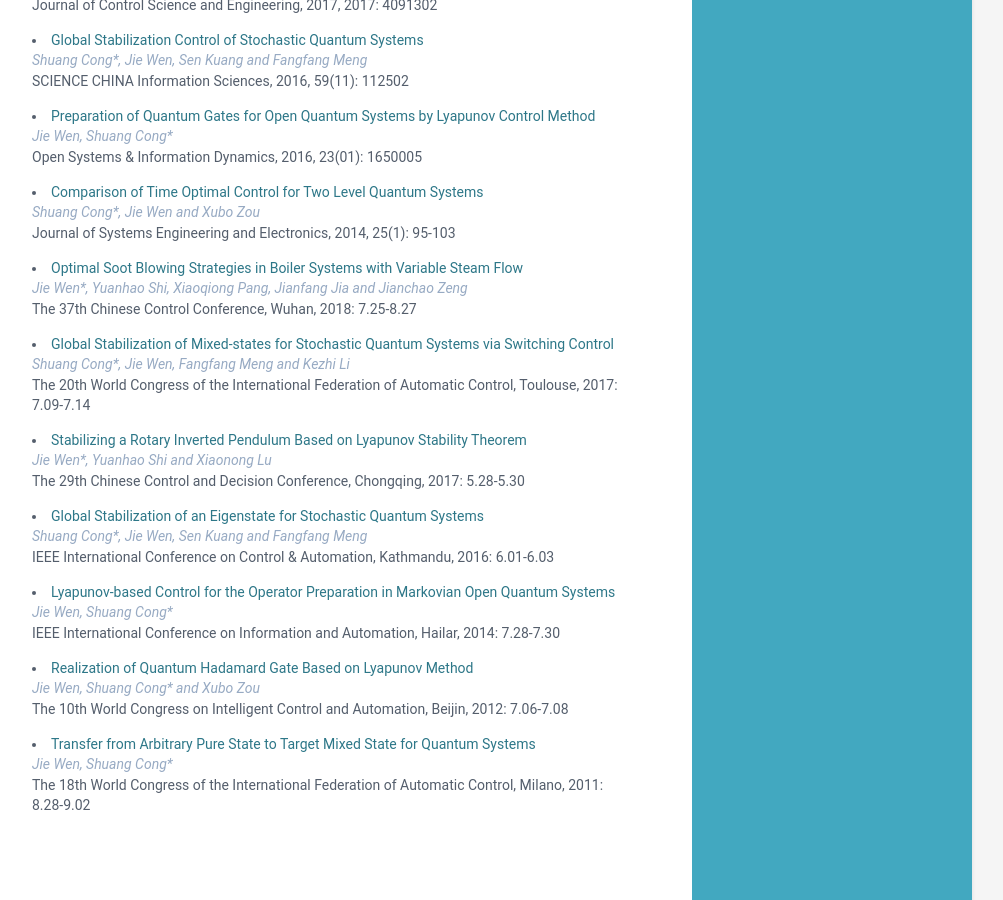
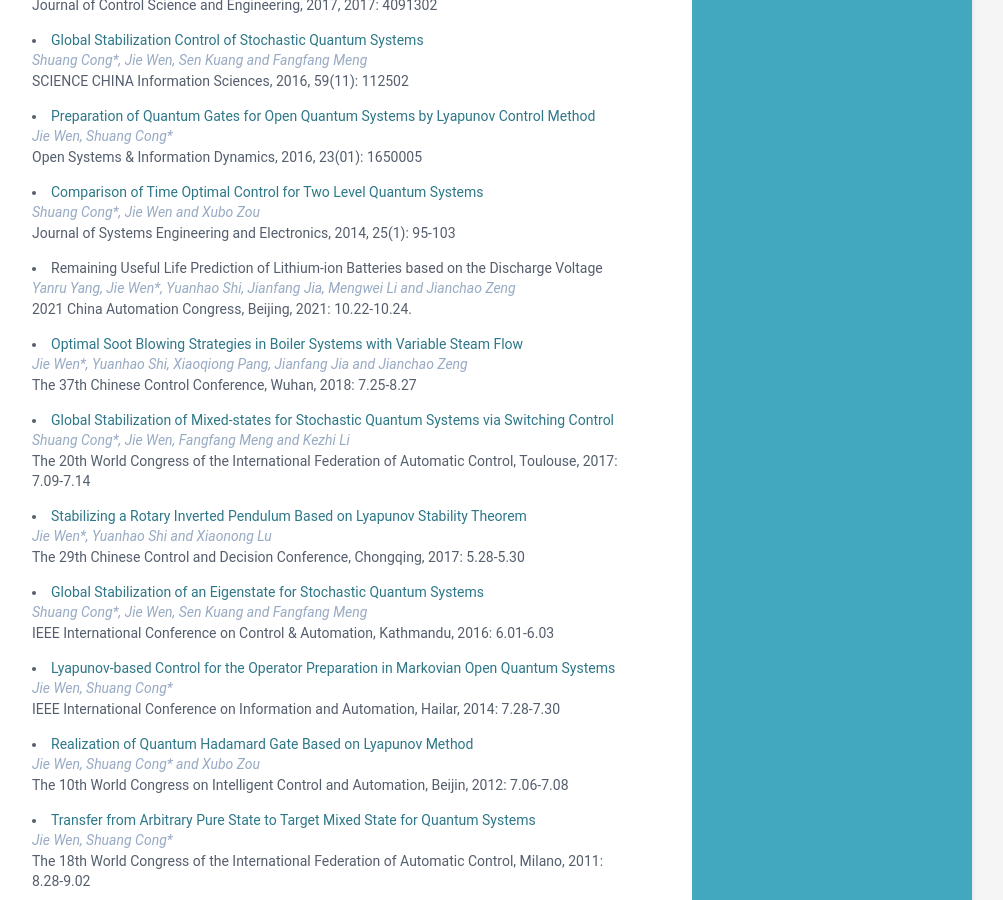
Before and after one commit to wenjie015/wenjie, a Jekyll site: the page built from index.html, in a window 1280 px wide and 900 px high, scrolled down 1582 px. Shown: the whole window, without its empty margins (168-1171 px from the left). Built offline with Jekyll 4.4.1, drawn with Linux system fonts in a browser that asks for light colours.

Commit message:
Update data.yml

```diff
--- a/_data/data.yml
+++ b/_data/data.yml
@@ -96,7 +96,7 @@ publications:
         conference: "Journal of The Franklin Institute, 2020, 357(12): 7515-7536"
 
       - title: Optimization of Boiler Soot Blowing Based on Hamilton-Jacobi-Bellman Equation
-        link: https://ieeexplore.ieee.org/document/8633899
+        link: https://doi.org/10.1109/ACCESS.2019.2897362
         authors: Jie Wen*, Yuanhao Shi, Xiaoqiong Pang, Jianfang Jia and Jianchao Zeng*
         conference: "IEEE Access, 2019, 7(1): 20850-20862"
 
@@ -106,56 +106,61 @@ publications:
         conference: "Journal of The Franklin Institute, 2018, 355(5): 2562-2582"
 
       - title: Stabilizing a Rotary Inverted Pendulum Based on Logarithmic Lyapunov Function
-        link: https://www.hindawi.com/journals/jcse/2017/4091302/
+        link: https://doi.org/10.1155/2017/4091302
         authors: Jie Wen*, Yuanhao Shi and Xiaonong Lu
         conference: "Journal of Control Science and Engineering, 2017, 2017: 4091302"
 
       - title: Global Stabilization Control of Stochastic Quantum Systems
-        link: http://link.springer.com/article/10.1007/s11432-015-0911-7
+        link: https://doi.org/10.1007/s11432-015-0911-7
         authors: Shuang Cong*, Jie Wen, Sen Kuang and Fangfang Meng
         conference: "SCIENCE CHINA Information Sciences, 2016, 59(11): 112502"
 
       - title: Preparation of Quantum Gates for Open Quantum Systems by Lyapunov Control Method
-        link: http://www.worldscientific.com/doi/abs/10.1142/S1230161216500050
+        link: https://doi.org/10.1142/S1230161216500050
         authors: Jie Wen, Shuang Cong*
         conference: "Open Systems & Information Dynamics, 2016, 23(01): 1650005"
 
       - title: Comparison of Time Optimal Control for Two Level Quantum Systems
-        link: http://ieeexplore.ieee.org/xpl/freeabs_all.jsp?arnumber=6754232&abstractAccess=no&userType=inst
+        link: https://doi.org/10.1109/JSEE.2014.00011
         authors: Shuang Cong*, Jie Wen and Xubo Zou
         conference: "Journal of Systems Engineering and Electronics, 2014, 25(1): 95-103"
 
+      - title: Remaining Useful Life Prediction of Lithium-ion Batteries based on the Discharge Voltage
+        link:
+        authors: Yanru Yang, Jie Wen*, Yuanhao Shi, Jianfang Jia, Mengwei Li and Jianchao Zeng
+        conference: "2021 China Automation Congress, Beijing, 2021: 10.22-10.24."
+
       - title: Optimal Soot Blowing Strategies in Boiler Systems with Variable Steam Flow
-        link: https://ieeexplore.ieee.org/document/8484204
+        link: https://doi.org/10.23919/ChiCC.2018.8484204
         authors: Jie Wen*, Yuanhao Shi, Xiaoqiong Pang, Jianfang Jia and Jianchao Zeng
         conference: "The 37th Chinese Control Conference, Wuhan, 2018: 7.25-8.27"
 
       - title: Global Stabilization of Mixed-states for Stochastic Quantum Systems via Switching Control
-        link: http://www.sciencedirect.com/science/article/pii/S2405896317326393
+        link: https://doi.org/10.1016/j.ifacol.2017.08.2001
         authors: Shuang Cong*, Jie Wen, Fangfang Meng and  Kezhi Li
         conference: "The 20th World Congress of the International Federation of Automatic Control, Toulouse, 2017: 7.09-7.14"
 
       - title: Stabilizing a Rotary Inverted Pendulum Based on Lyapunov Stability Theorem
-        link: http://ieeexplore.ieee.org/document/7978173/
+        link: https://doi.org/10.1109/CCDC.2017.7978173
         authors: Jie Wen*, Yuanhao Shi and Xiaonong Lu
         conference: "The 29th Chinese Control and Decision Conference, Chongqing, 2017: 5.28-5.30"
 
       - title: Global Stabilization of an Eigenstate for Stochastic Quantum Systems
-        link: http://ieeexplore.ieee.org/document/7505405/
+        link: https://doi.org/10.1109/ICCA.2016.7505405
         authors: Shuang Cong*, Jie Wen, Sen Kuang and Fangfang Meng
         conference: "IEEE International Conference on Control & Automation, Kathmandu, 2016: 6.01-6.03"
 
       - title: Lyapunov-based Control for the Operator Preparation in Markovian Open Quantum Systems
-        link: http://ieeexplore.ieee.org/xpls/abs_all.jsp?arnumber=6932658
+        link: https://doi.org/10.1109/ICInfA.2014.6932658
         authors: Jie Wen, Shuang Cong*
         conference: "IEEE International Conference on Information and Automation, Hailar, 2014: 7.28-7.30"
 
       - title: Realization of Quantum Hadamard Gate Based on Lyapunov Method
-        link: http://ieeexplore.ieee.org/xpls/abs_all.jsp?arnumber=6359443
+        link: https://doi.org/10.1109/WCICA.2012.6359443
         authors: Jie Wen, Shuang Cong* and Xubo Zou
         conference: "The 10th World Congress on Intelligent	Control and Automation, Beijin, 2012: 7.06-7.08"
 
       - title: Transfer from Arbitrary Pure State to Target Mixed State for Quantum Systems
-        link: http://www.sciencedirect.com/science/article/pii/S1474667016443399
+        link: https://doi.org/10.3182/20110828-6-IT-1002.00389
         authors: Jie Wen, Shuang Cong*
         conference: "The 18th World Congress of the International Federation of Automatic Control, Milano, 2011: 8.28-9.02"
```
